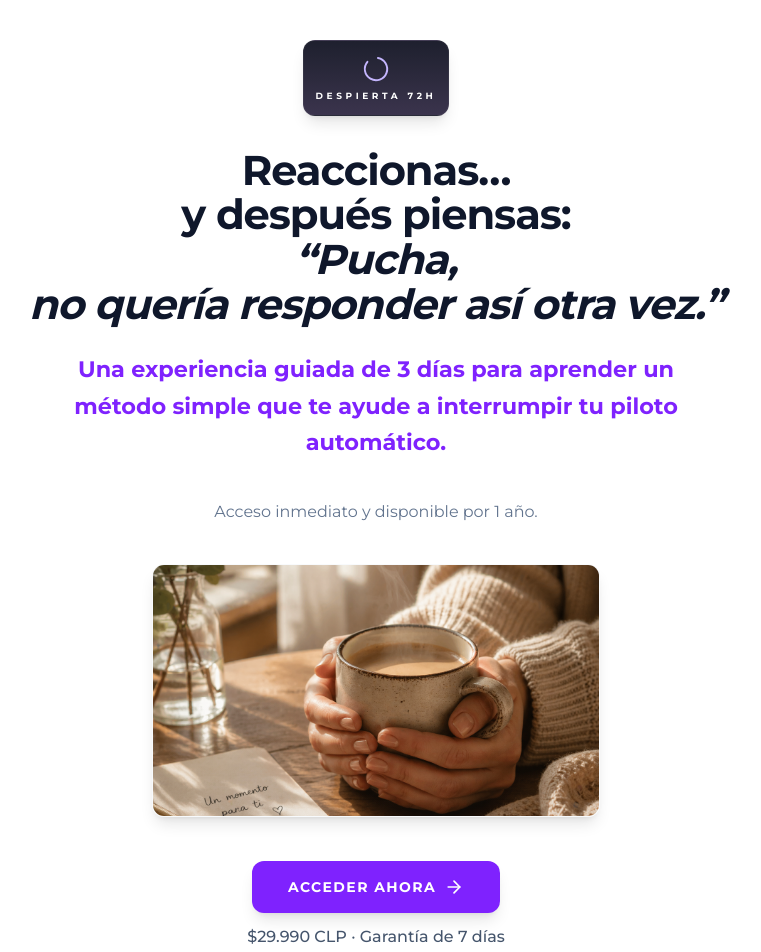
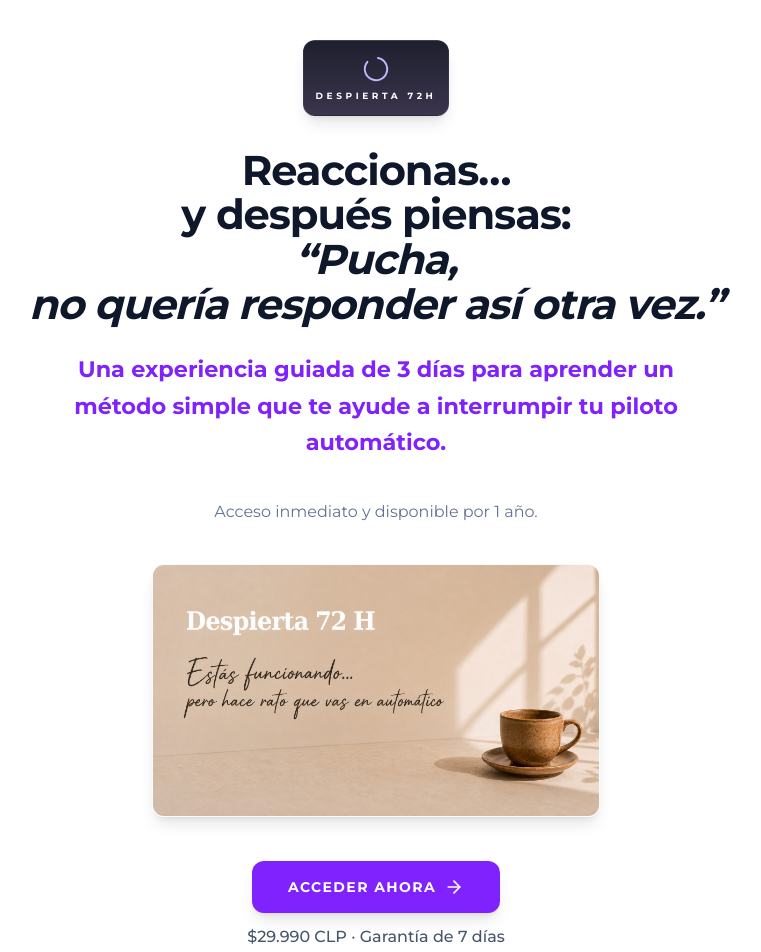
Before and after one commit to cursossolange/despierta-72h, a React (Vite) app: page / in a window 1280 px wide. Shown: the top 952 px of the page, without its empty margins (264-1025 px from the left). Built offline with nearby package versions, Linux system fonts and the light colour scheme; no server answers.

Commit message:
Update LandingPage.tsx

```diff
--- a/src/components/LandingPage.tsx
+++ b/src/components/LandingPage.tsx
@@ -97,7 +97,7 @@ const AIGeneratedEmotionalImage = () => {
 
   return (
     <img
-     src="/cafe.png.png"
+     src="/despierta72h-banner.jpg.png"
       alt="Retrato introspectivo generado por IA"
       className="w-full h-full object-cover"
       referrerPolicy="no-referrer"
```
